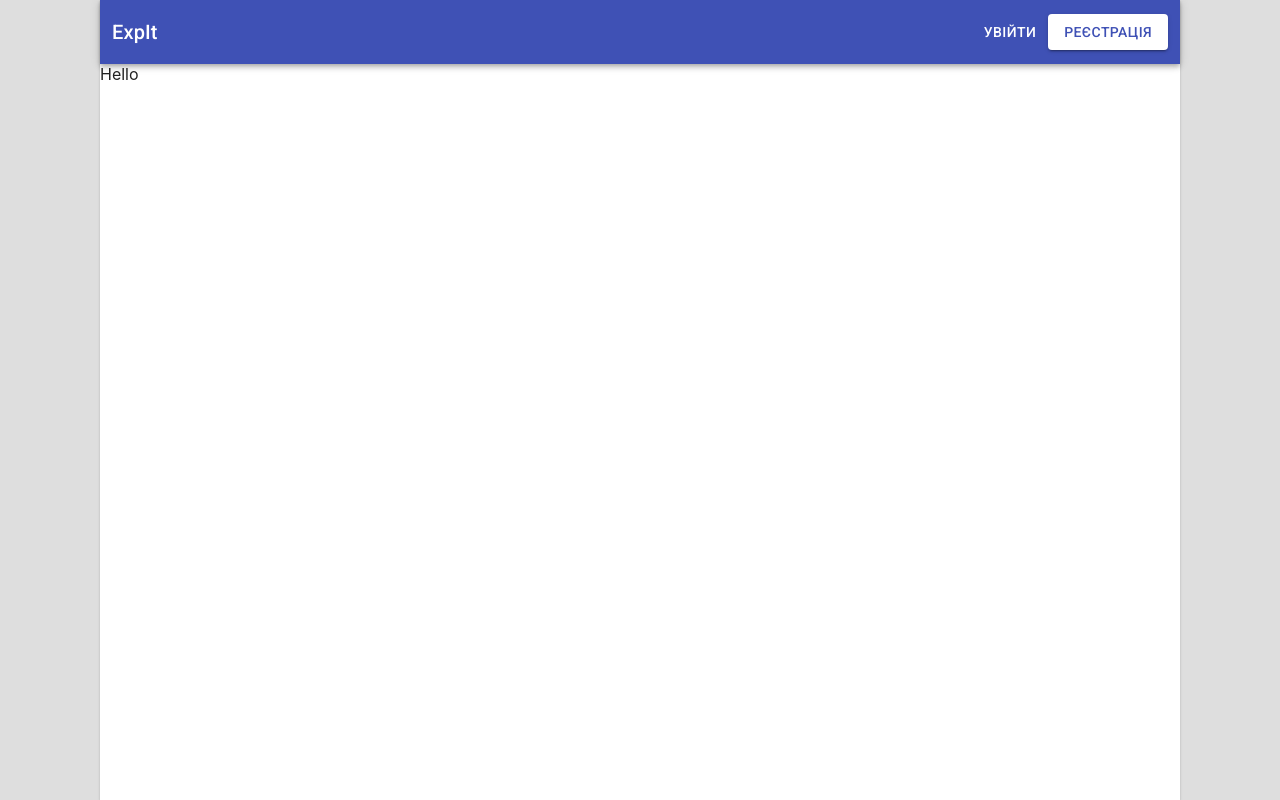
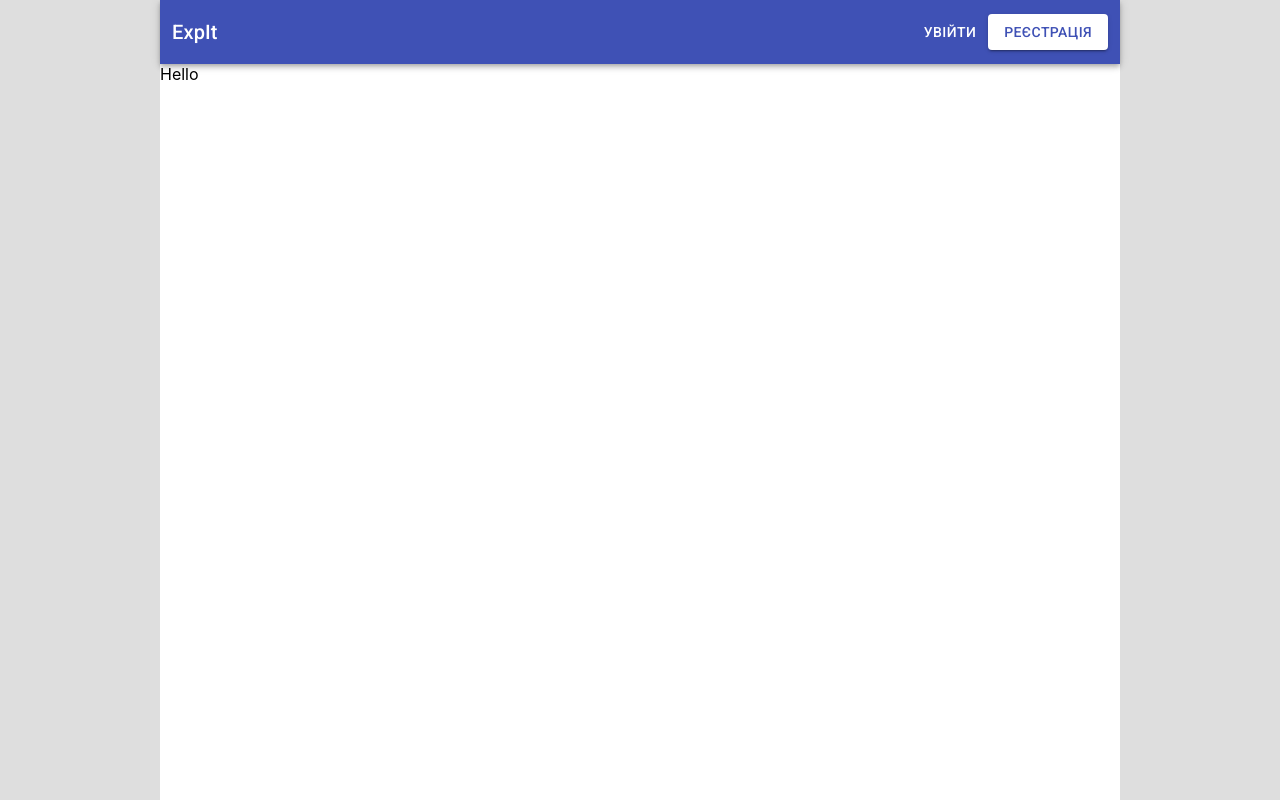
Before and after one commit to TyraelS/ExpIt-UI, a React (Create React App) app: page / in a window 1280 px wide. Built offline with nearby package versions, Linux system fonts and the light colour scheme.

Commit message:
little refactored PageWrapper, added PrivateRoute component

```diff
--- a/package.json
+++ b/package.json
@@ -8,7 +8,8 @@
     "@testing-library/user-event": "^7.2.1",
     "react": "^16.12.0",
     "react-dom": "^16.12.0",
-    "react-scripts": "3.3.1"
+    "react-scripts": "3.3.1",
+    "recompose": "^0.30.0"
   },
   "scripts": {
     "start": "react-scripts start",
--- a/src/App.js
+++ b/src/App.js
@@ -1,9 +1,17 @@
 import React from 'react';
-import { BrowserRouter as Router, Switch, Route } from 'react-router-dom';
+import {
+  BrowserRouter as Router,
+  Switch,
+  Route,
+  Redirect
+} from 'react-router-dom';
 import { Provider } from 'react-redux';
 import { ThemeProvider } from '@material-ui/core/styles';
 
+import PrivateRoute from './components/PrivateRoute';
 import Home from './pages/Home';
+import Profile from './pages/Profile';
+import PageWrapper from './pages/PageWrapper';
 import store from './store/store.js';
 import theme from './theme/theme';
 
@@ -17,13 +25,18 @@ function App() {
       <Provider store={store}>
         <ThemeProvider theme={theme}>
           <Router>
-            <Switch>
-              <Route path='/about'></Route>
-              <Route path='/users'></Route>
-              <Route path='/'>
-                <Home />
-              </Route>
-            </Switch>
+            <PageWrapper>
+              <Switch>
+                <Route path='/login'></Route>
+                <PrivateRoute path='/profile'>
+                  <Profile />
+                </PrivateRoute>
+                <Route path='/registration'></Route>
+                <Route path='/'>
+                  <Home />
+                </Route>
+              </Switch>
+            </PageWrapper>
           </Router>
         </ThemeProvider>
       </Provider>
--- /dev/null
+++ b/src/components/PrivateRoute/PrivateRoute.js
@@ -0,0 +1,24 @@
+import React from 'react';
+import { Route, Redirect } from 'react-router-dom';
+
+const PrivateRoute = ({ children, ...rest }) => {
+  return (
+    <Route
+      {...rest}
+      render={({ location, loggedIn = false }) =>
+        loggedIn ? (
+          children
+        ) : (
+          <Redirect
+            to={{
+              pathname: '/login',
+              state: { from: location }
+            }}
+          />
+        )
+      }
+    />
+  );
+};
+
+export default PrivateRoute;
--- /dev/null
+++ b/src/components/PrivateRoute/index.js
@@ -0,0 +1,3 @@
+import PrivateRoute from './PrivateRoute';
+
+export default PrivateRoute;
--- a/src/pages/Home/Home.js
+++ b/src/pages/Home/Home.js
@@ -1,9 +1,7 @@
 import React from 'react';
 
-import PageWrapper from '../PageWrapper';
-
 const Home = () => {
-  return <PageWrapper>Hello</PageWrapper>;
+  return <div>Hello</div>;
 };
 
 export default Home;
--- a/src/pages/PageWrapper/PageWrapper.js
+++ b/src/pages/PageWrapper/PageWrapper.js
@@ -1,6 +1,6 @@
 import React, { Fragment } from 'react';
 import indigo from '@material-ui/core/colors/indigo';
-import Paper from '@material-ui/core/Paper';
+import Container from '@material-ui/core/Container';
 import { makeStyles, withStyles, withTheme } from '@material-ui/core/styles';
 import AppBar from '@material-ui/core/AppBar';
 import Toolbar from '@material-ui/core/Toolbar';
@@ -20,11 +20,10 @@ const white = '#fff';
 const PageWrapper = withStyles({
   root: {
     minHeight: '100vh',
-    maxWidth: mobileDetected ? '100%' : '1080px',
-    margin: '0 auto',
-    backgroundColor: white
+    backgroundColor: white,
+    padding: 0
   }
-})(Paper);
+})(Container);
 
 const BottomNavigationStyled = withStyles({
   root: {
@@ -68,16 +67,15 @@ const useStyles = makeStyles(theme => ({
 const Page = ({ children, loggedIn = false }) => {
   const classes = useStyles();
   return (
-    <PageWrapper square>
-      {!mobileDetected && (
-        <AppBar position='static'>
+    <PageWrapper maxWidth='md'>
+      <AppBar position='sticky'>
         <Toolbar>
           <Typography variant='h6' className={classes.title}>
-              <Link className={classes.text} to='/'>
+            <Link className={classes.text} to={mobileDetected ? '' : '/'}>
               ExpIt
             </Link>
           </Typography>
-            {!loggedIn && (
+          {!mobileDetected && !loggedIn && (
             <Fragment>
               <Button className={classes.button} color='inherit'>
                 <Link to='/login' className={classes.text}>
@@ -94,25 +92,29 @@ const Page = ({ children, loggedIn = false }) => {
           )}
         </Toolbar>
       </AppBar>
-      )}
       {children}
       {mobileDetected && (
         <BottomNavigationStyled
           onChange={(event, newValue) => {}}
-          color='secondary'
           showLabels
           className={classes.root}>
           <BottomNavigationAction
+            component={Link}
+            to='/'
             className={classes.icon}
             label='Головна'
             icon={<Home />}
           />
           <BottomNavigationAction
+            component={Link}
+            to='/expertises'
             className={classes.icon}
             label='Експертизи'
             icon={<ListAlt />}
           />
           <BottomNavigationAction
+            component={Link}
+            to='/profile'
             className={classes.icon}
             label='Профіль'
             icon={<AccountCircle />}
--- /dev/null
+++ b/src/pages/Profile/Profile.js
@@ -0,0 +1,5 @@
+import React from 'react';
+
+const Profile = () => <div>Profile page</div>;
+
+export default Profile;
--- /dev/null
+++ b/src/pages/Profile/index.js
@@ -0,0 +1,3 @@
+import Profile from './Profile';
+
+export default Profile;
--- a/src/utils/checkMobile.js
+++ b/src/utils/checkMobile.js
@@ -1,3 +1,5 @@
+/* eslint-disable */
+
 const mobileDetected = (() => {
   let check = false;
   (function(a) {
```
Also changed, not shown: 1 other file (tests, documents, lock files or other folders). Lines whose indentation alone changed are shown as unchanged.
